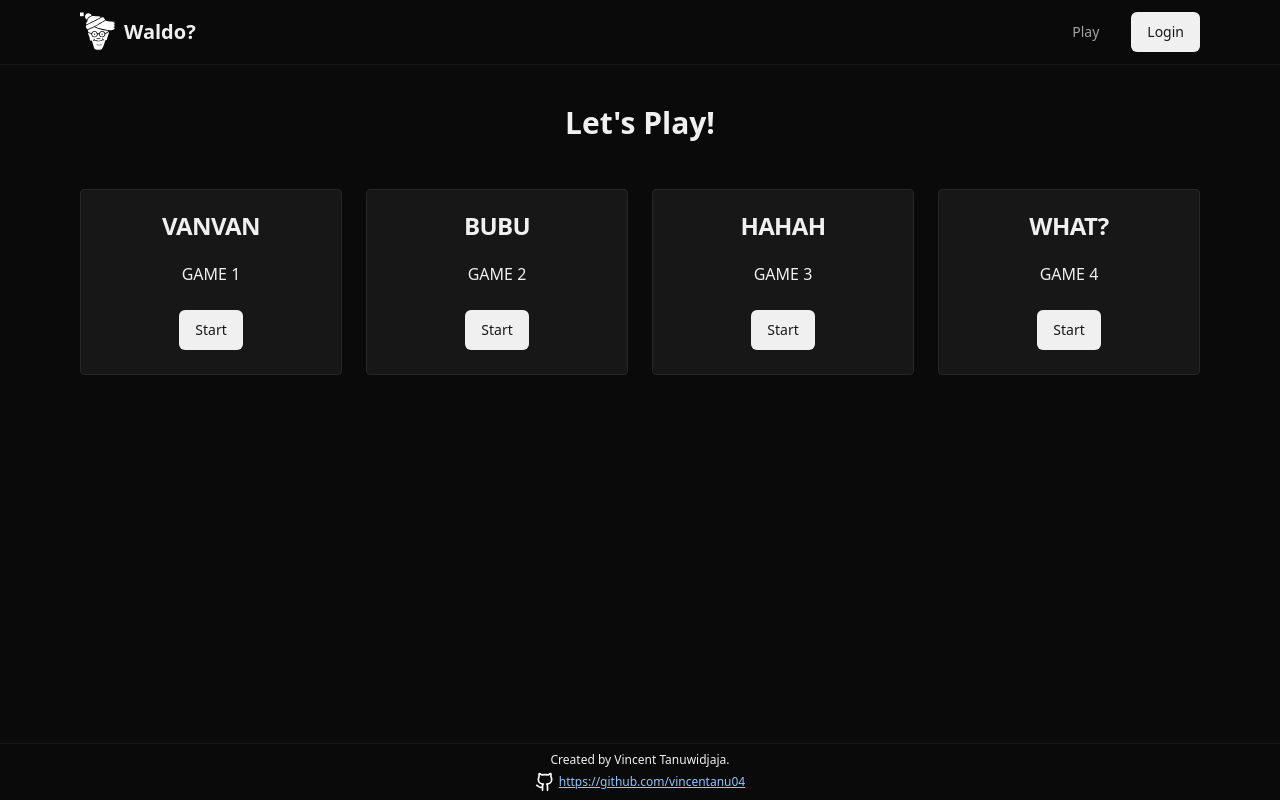
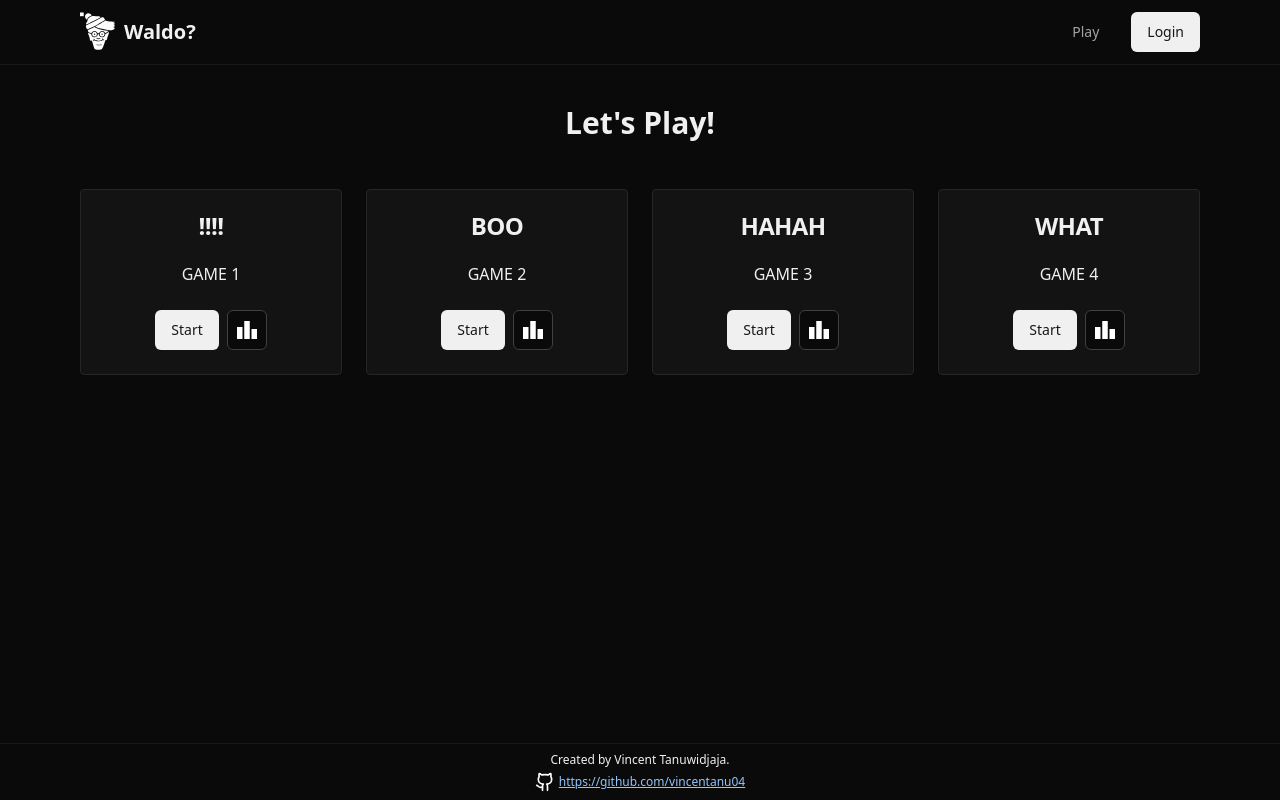
Before and after one commit to vincentanu04/wheres-waldo-mern, a React (Vite) app in the folder client/: page / in a window 1280 px wide. Built offline with nearby package versions, Linux system fonts and the light colour scheme.

Commit message:
feat: implement GameCard and GameList

```diff
--- a/client/src/components/ui/button.tsx
+++ b/client/src/components/ui/button.tsx
@@ -14,6 +14,7 @@ const buttonVariants = cva(
           'bg-destructive text-destructive-foreground hover:bg-destructive/90',
         outline:
           'border border-input bg-background hover:bg-accent hover:text-accent-foreground',
+        card: 'border border-neutral-700 bg-primary hover:bg-card hover:text-accent-foreground',
         secondary:
           'bg-secondary text-secondary-foreground hover:bg-secondary/80',
         ghost: 'hover:bg-accent hover:text-accent-foreground',
--- a/client/src/components/ui/card.tsx
+++ b/client/src/components/ui/card.tsx
@@ -9,7 +9,7 @@ const Card = React.forwardRef<
   <div
     ref={ref}
     className={cn(
-      'rounded-sm border border-neutral-800 bg-neutral-900 text-primary-foreground shadow-sm',
+      'rounded-sm border border-neutral-800 bg-card text-primary-foreground shadow-sm',
       className
     )}
     {...props}
--- a/client/src/index.css
+++ b/client/src/index.css
@@ -7,7 +7,7 @@
     --background: 0 0% 100%;
     --foreground: 0 0% 3.9%;
 
-    --card: 0 0% 4%;
+    --card: 0 0% 7.5%;
     --card-foreground: 0 0% 94%;
 
     --popover: 0 0% 100%;
--- a/client/src/pages/Home/components/GameCard/GameCard.tsx
+++ b/client/src/pages/Home/components/GameCard/GameCard.tsx
@@ -22,12 +22,18 @@ const GameCard = ({ game }: GameCardProps) => {
         <CardTitle>{game.name}</CardTitle>
       </CardHeader>
       <CardContent>GAME {game.id}</CardContent>
-      <CardFooter>
+      <CardFooter className='flex gap-2'>
         <Link
           to={`/game/${game.id}`}
           className={buttonVariants({ variant: 'secondary' })}
         >
           Start
+        </Link>
+        <Link
+          to={`/game/${game.id}/leaderboard`}
+          className={buttonVariants({ variant: 'card', size: 'icon' })}
+        >
+          <img src='src/assets/leaderboard.svg' alt='Leaderboards' />
         </Link>
       </CardFooter>
     </Card>
--- a/client/src/pages/Home/components/GameList/GameList.tsx
+++ b/client/src/pages/Home/components/GameList/GameList.tsx
@@ -1,10 +1,10 @@
 import { GameCard } from '../GameCard';
 
 const games = [
-  { id: 1, name: 'VANVAN' },
-  { id: 2, name: 'BUBU' },
+  { id: 1, name: '!!!!' },
+  { id: 2, name: 'BOO' },
   { id: 3, name: 'HAHAH' },
-  { id: 4, name: 'WHAT?' },
+  { id: 4, name: 'WHAT' },
 ];
 
 const GameList = () => {
```
Also changed, not shown: client/src/assets/leaderboard.svg (added).
